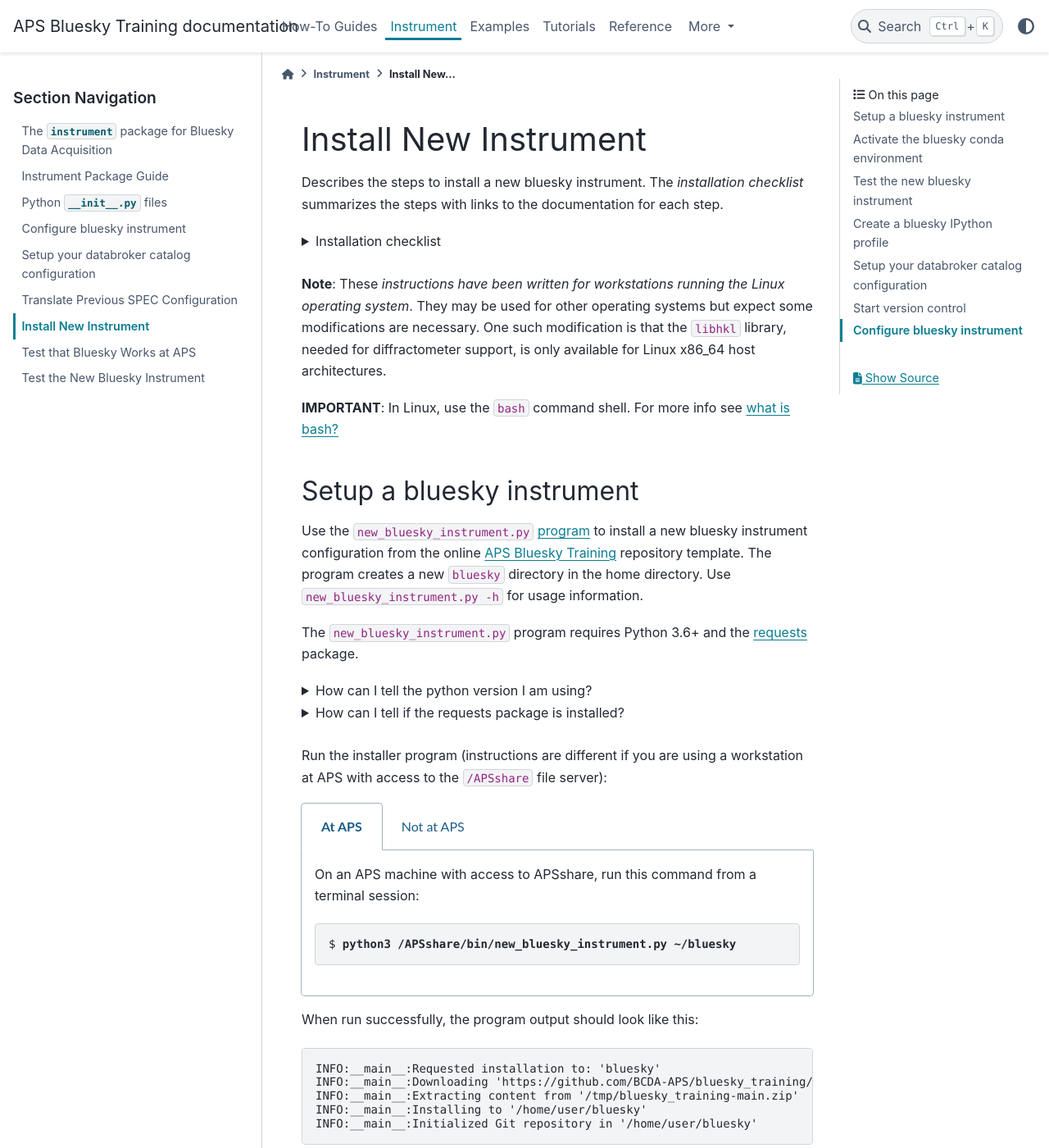
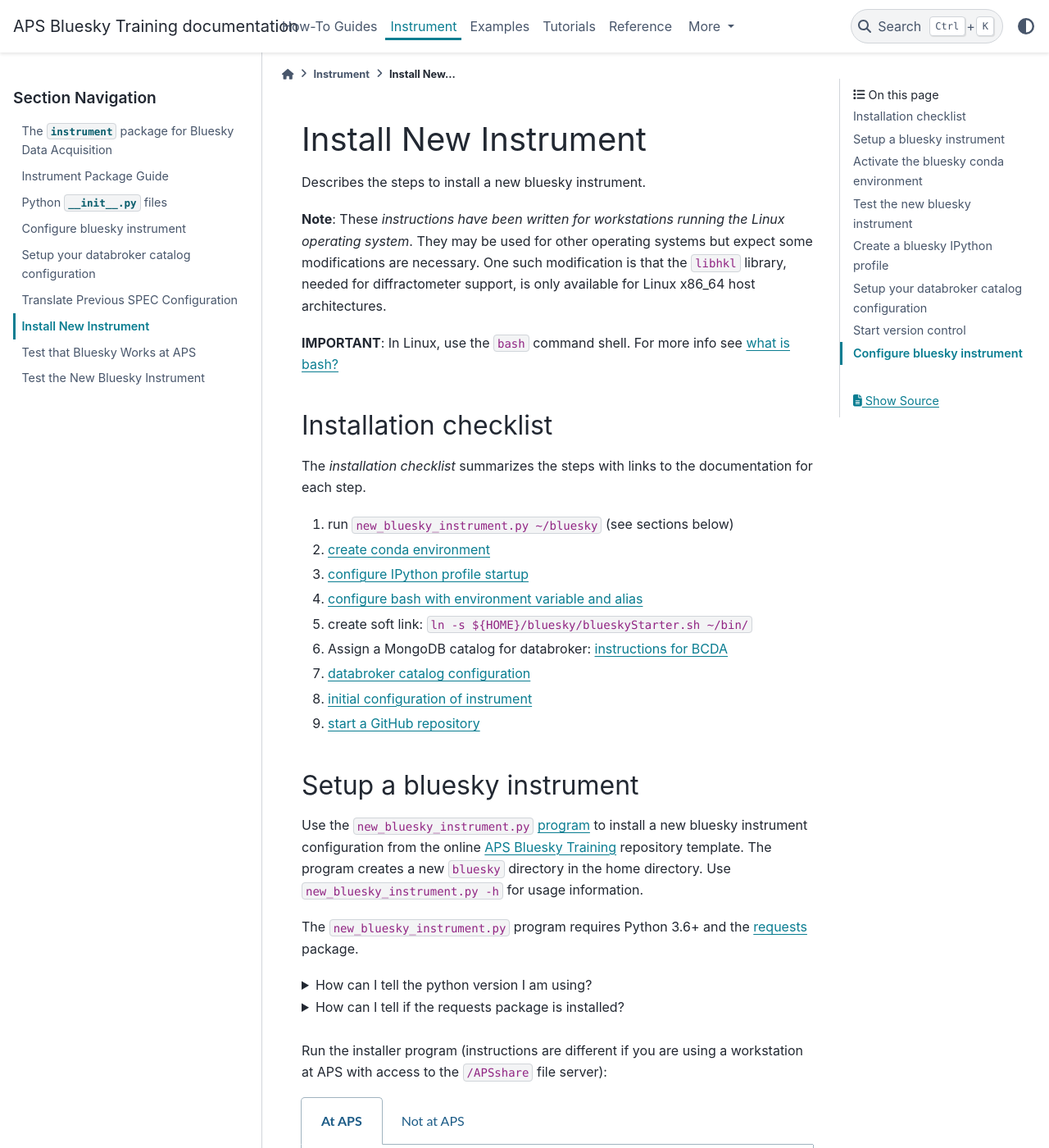
Before and after one commit to BCDA-APS/bluesky_training, a Sphinx documentation site: the page built from docs/source/instrument/_install_new_instrument.rst, in a window 1280 px wide and 1400 px high. Shown: the whole window at 82% size. Built offline with Sphinx 7.4.7 and the PyData theme 0.15.4, drawn with Linux system fonts in a browser that asks for light colours.

Commit message:
DOC #212 use rst list instead of html

```diff
--- a/docs/source/instrument/_install_new_instrument.rst
+++ b/docs/source/instrument/_install_new_instrument.rst
@@ -2,58 +2,6 @@
 ======================
 
 Describes the steps to install a new bluesky instrument.
-The *installation checklist* summarizes the steps with links
-to the documentation for each step.
-
-.. raw:: html
-
-   <details>
-   <summary>Installation checklist</summary>
-
-      <ol>
-         <li>
-            <a href="https://bcda-aps.github.io/bluesky_training/instrument/_install_new_instrument.html">
-            run: <code>python3 new_bluesky_instrument.py ~/bluesky</code>
-            </a>
-         </li>
-         <li>
-            <a href="https://bcda-aps.github.io/bluesky_training/reference/_ipython.html">
-            configure IPython profile startup
-            </a>
-         </li>
-         <li>
-            create soft link:
-            <code>ln -s ${HOME}/bluesky/blueskyStarter.sh ~/bin/</code>
-         </li>
-         <li>
-            Assign a MongoDB catalog  for databroker (
-               <a href="https://git.aps.anl.gov/bcda/bluesky-catalogs/-/blob/master/README.md">
-               instructions for BCDA
-               </a>
-            )
-         </li>
-         <li>
-            <a href="(https://bcda-aps.github.io/bluesky_training/instrument/_configure_databroker.html#setup-your-databroker-catalog-configuration">
-            databroker catalog configuration
-            </a>
-         </li>
-         <li>
-            <a href="https://bcda-aps.github.io/bluesky_training/instrument/_configure_bluesky_instrument.html#initial-configuration">
-            initial configuration of instrument
-            </a>
-         </li>
-         <li>
-            <a href="https://bcda-aps.github.io/bluesky_training/reference/_github_create_repo.html">
-            start a GitHub repository
-            </a>
-         </li>
-      </ol>
-
-   </details>
-
-.. raw:: html
-
-   <br />
 
 **Note**: These *instructions have been written for workstations running
 the Linux operating system*. They may be used for other operating
@@ -64,6 +12,22 @@
 **IMPORTANT**: In Linux, use the ``bash`` command shell. For more info
 see `what is
 bash? <https://bcda-aps.github.io/bluesky_training/reference/_FAQ.html#faq-bash>`__
+
+Installation checklist
+--------------------------
+
+The *installation checklist* summarizes the steps with links
+to the documentation for each step.
+
+#. run ``new_bluesky_instrument.py ~/bluesky`` (see sections below)
+#. `create conda environment <https://bcda-aps.github.io/bluesky_training/reference/_create_conda_env.html>`__
+#. `configure IPython profile startup <https://bcda-aps.github.io/bluesky_training/reference/_ipython.html>`__
+#. `configure bash with environment variable and alias <https://bcda-aps.github.io/bluesky_training/reference/_create_conda_env.html#create-an-alias-to-activate-the-bluesky-environment>`__
+#. create soft link:  ``ln -s ${HOME}/bluesky/blueskyStarter.sh ~/bin/``
+#. Assign a MongoDB catalog for databroker: `instructions for BCDA <https://git.aps.anl.gov/bcda/bluesky-catalogs/-/blob/master/README.md>`__
+#. `databroker catalog configuration <https://bcda-aps.github.io/bluesky_training/instrument/_configure_databroker.html#setup-your-databroker-catalog-configuration>`__
+#. `initial configuration of instrument <https://bcda-aps.github.io/bluesky_training/instrument/_configure_bluesky_instrument.html#initial-configuration>`__
+#. `start a GitHub repository <https://bcda-aps.github.io/bluesky_training/reference/_github_create_repo.html>`__
 
 Setup a bluesky instrument
 --------------------------
```
